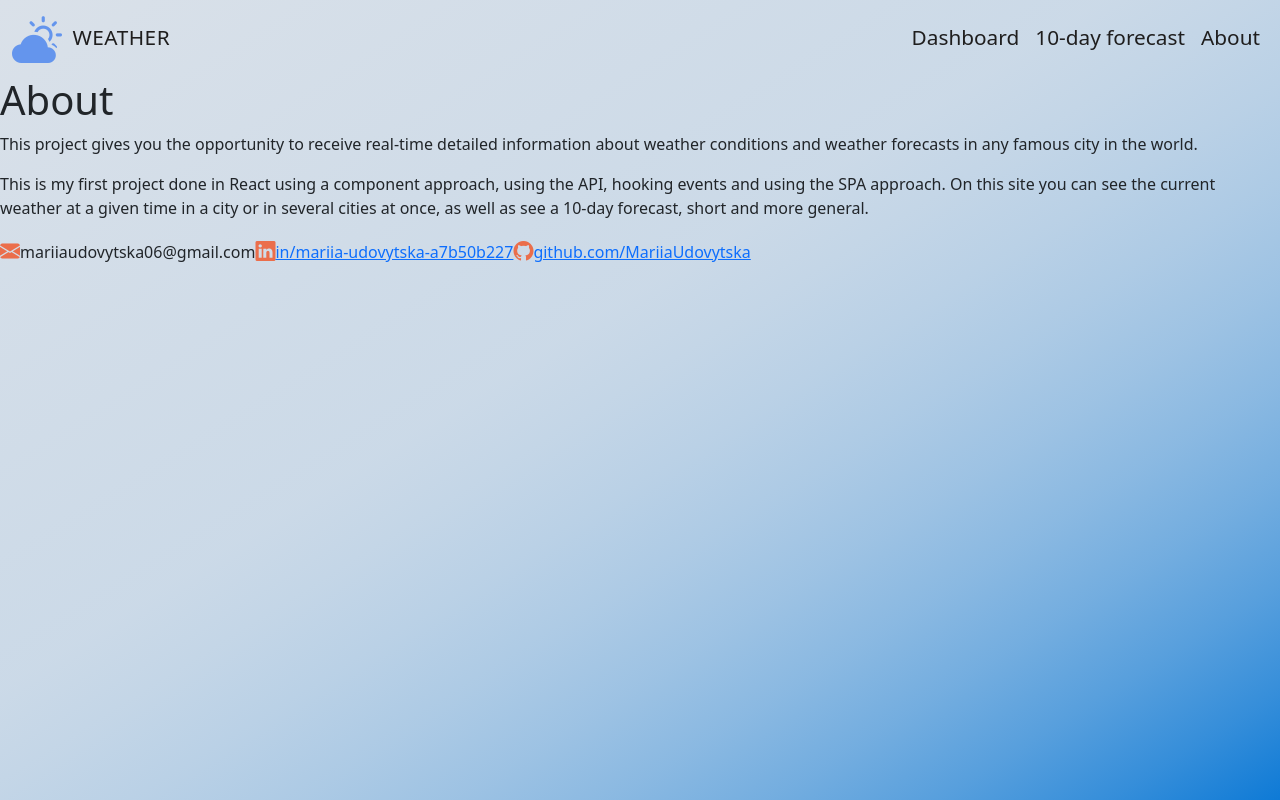
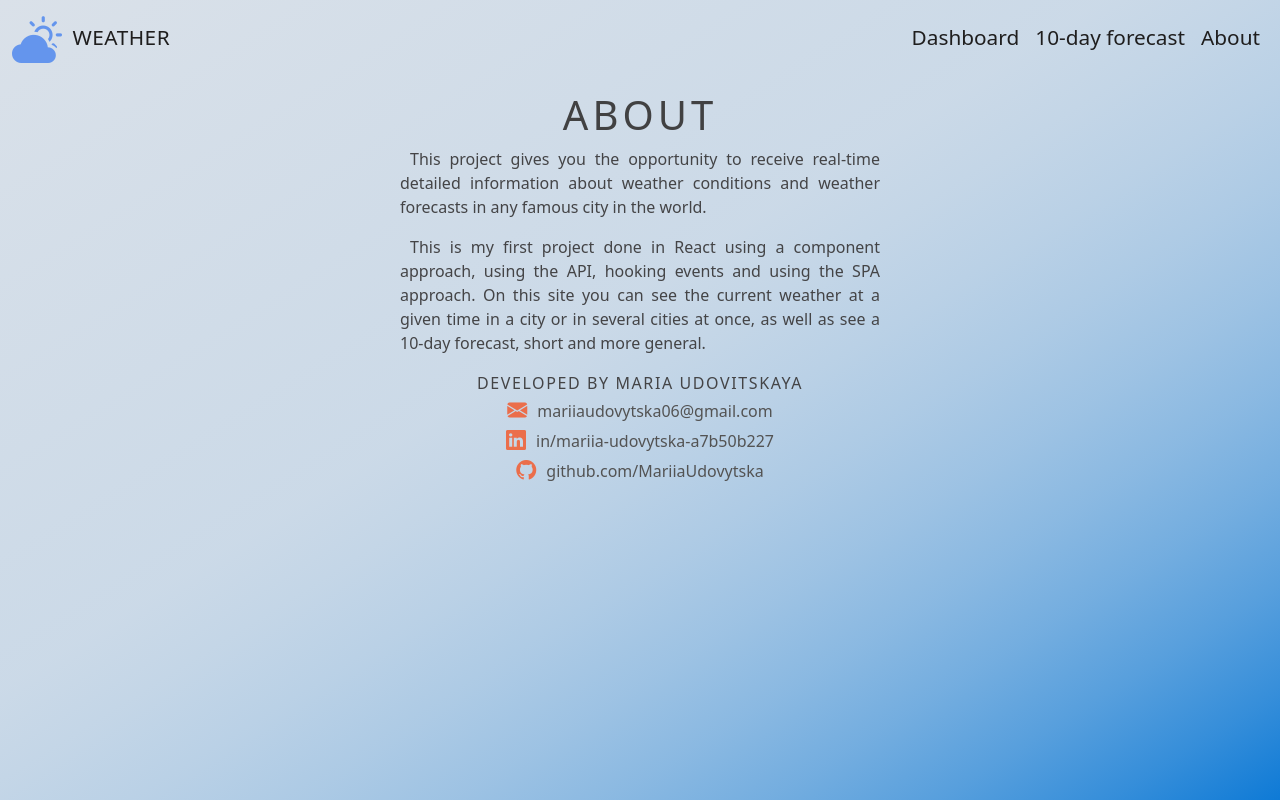
Before and after one commit to MariiaUdovytska/React-Learn-and-Practice, a React (Create React App) app: page /about in a window 1280 px wide. Built offline with nearby package versions, Linux system fonts and the light colour scheme.

Commit message:
add styles for About Page

```diff
--- a/src/About.js
+++ b/src/About.js
@@ -1,4 +1,5 @@
-import React from "react"
+import React from "react";
+import './About.css';
 
 class About extends React.Component {
 	constructor(props) {
@@ -12,9 +13,10 @@ class About extends React.Component {
 				<p className="about__p">This project gives you the opportunity to receive real-time detailed information about weather conditions and weather forecasts in any famous city in the world.</p>
 				<p className="about__p">This is my first project done in React using a component approach, using the API, hooking events and using the SPA approach. On this site you can see the current weather at a given time in a city or in several cities at once, as well as see a 10-day forecast, short and more general.</p>
 				<p className="about__contacts">
+					<span className="about__contacts-name">Developed by Maria Udovitskaya</span>
 					<span className="about__contacts-span">
 						<i class="bi bi-envelope-fill" style={{ display: 'inline', fontSize: '20px', color: '#eb6e4b'}}></i>
-						mariiaudovytska06@gmail.com
+						<span className="about__contacts-span-mail">mariiaudovytska06@gmail.com</span>
 					</span>
 					<span className="about__contacts-span">
 						<i class="bi bi-linkedin" style={{ display: 'inline', fontSize: '20px', color: '#eb6e4b'}}></i>
--- a/src/DataWeatherForecast.js
+++ b/src/DataWeatherForecast.js
@@ -2,7 +2,6 @@ import React from 'react';
 import LocalTime from './LocalTime';
 import DaysForecast from './DaysForecast';
 import Forecast10 from './data/forecast-10.json'
-import { Accordion } from 'react-bootstrap';
 
 var isDebug = true;
 
--- a/src/DaysForecast.js
+++ b/src/DaysForecast.js
@@ -1,5 +1,4 @@
 import React from 'react';
-import { Accordion } from 'react-bootstrap';
 
 class DaysForecast extends React.Component {
 	constructor(props) {
```
